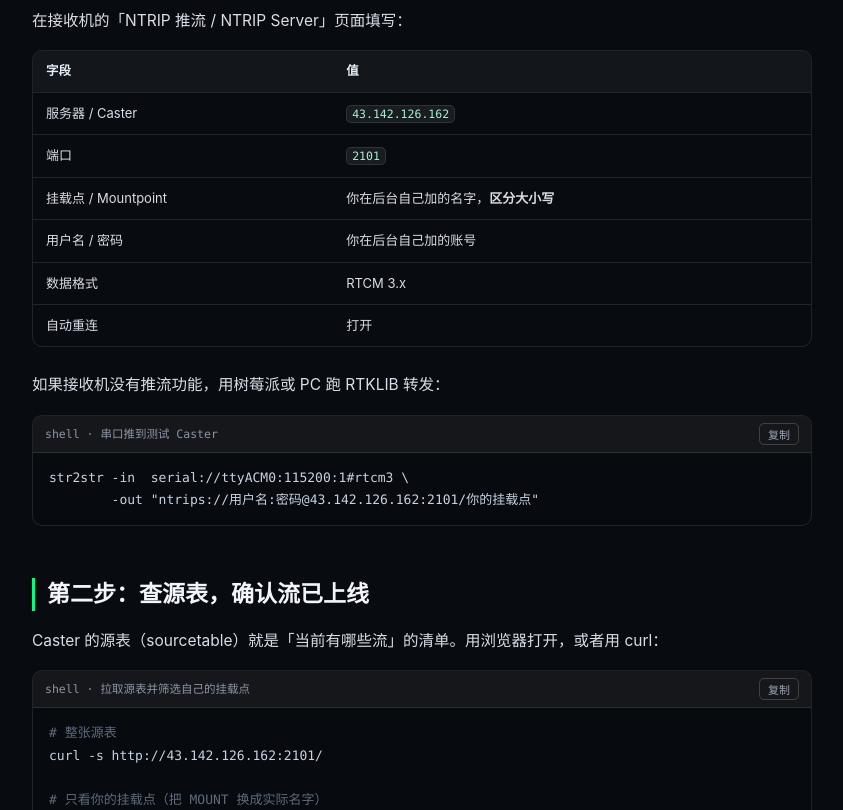
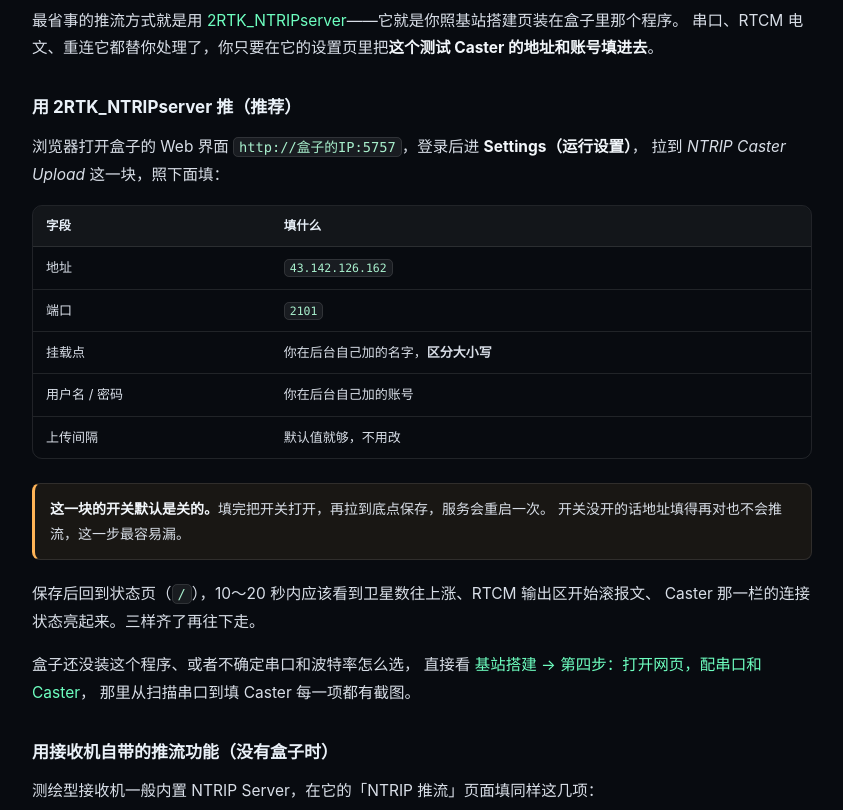
Before and after one commit to Rampump/2rtkcom, a plain HTML site: page site/test-caster/index.html in a window 1280 px wide. Shown: the part 2460-3270 px from the top of the page, without its empty margins (38-881 px from the left). Drawn offline with Linux system fonts and the light colour scheme.

Commit message:
测试服务器页第一步推流改为以 2RTK_NTRIPserver 为主线，补接收机自带推流与 RTKLIB 临时转发两条备选

```diff
--- a/site/test-caster/index.html
+++ b/site/test-caster/index.html
@@ -4,7 +4,7 @@
   <meta charset="UTF-8" />
   <meta name="viewport" content="width=device-width, initial-scale=1.0, viewport-fit=cover" />
   <title>免费 NTRIP Caster 测试服务器：自助注册挂载点，43.142.126.162:2101 | 2RTK</title>
-  <meta name="description" content="2RTK 自建的免费 NTRIP Caster 测试服务器，用于验证 RTK 基站推流与流动站拉流配置。无需申请，直接在 Web 后台自己添加用户名和挂载点（只能新增，不能修改删除）。含连接参数、注册步骤、自检命令与排查表。仅用于测试，不要用于生产。" />
+  <meta name="description" content="2RTK 自建的免费 NTRIP Caster 测试服务器，用于验证 RTK 基站推流与流动站拉流配置。无需申请，直接在 Web 后台自己添加用户名和挂载点（只能新增，不能修改删除）。推流用 2RTK_NTRIPserver 填一下 Caster 地址即可，含连接参数、注册步骤、自检命令与排查表。仅用于测试，不要用于生产。" />
   <meta name="keywords" content="免费NTRIP Caster,NTRIP测试服务器,NTRIP Caster 测试,自助注册挂载点,RTK测试,43.142.126.162 2101,RTCM推流测试" />
   <meta name="author" content="2RTK" />
   <meta name="robots" content="index,follow,max-image-preview:large,max-snippet:-1" />
@@ -150,7 +150,44 @@
       </div>
 
       <h2 id="push">第一步：把基站的流推上来</h2>
-      <p>在接收机的「NTRIP 推流 / NTRIP Server」页面填写：</p>
+      <p>
+        最省事的推流方式就是用 <a href="/rtk-base/">2RTK_NTRIPserver</a>——它就是你照基站搭建页装在盒子里那个程序。
+        串口、RTCM 电文、重连它都替你处理了，你只要在它的设置页里把<strong>这个测试 Caster 的地址和账号填进去</strong>。
+      </p>
+
+      <h3>用 2RTK_NTRIPserver 推（推荐）</h3>
+      <p>
+        浏览器打开盒子的 Web 界面 <code>http://盒子的IP:5757</code>，登录后进 <strong>Settings（运行设置）</strong>，
+        拉到 <em>NTRIP Caster Upload</em> 这一块，照下面填：
+      </p>
+      <div class="table-wrap compact">
+        <table>
+          <thead><tr><th>字段</th><th>填什么</th></tr></thead>
+          <tbody>
+            <tr><td>地址</td><td><code>43.142.126.162</code></td></tr>
+            <tr><td>端口</td><td><code>2101</code></td></tr>
+            <tr><td>挂载点</td><td>你在后台自己加的名字，<b>区分大小写</b></td></tr>
+            <tr><td>用户名 / 密码</td><td>你在后台自己加的账号</td></tr>
+            <tr><td>上传间隔</td><td>默认值就够，不用改</td></tr>
+          </tbody>
+        </table>
+      </div>
+      <div class="warn">
+        <p><b>这一块的开关默认是关的。</b>填完把开关打开，再拉到底点保存，服务会重启一次。
+        开关没开的话地址填得再对也不会推流，这一步最容易漏。</p>
+      </div>
+      <p>
+        保存后回到状态页（<code>/</code>），10～20 秒内应该看到卫星数往上涨、RTCM 输出区开始滚报文、
+        Caster 那一栏的连接状态亮起来。三样齐了再往下走。
+      </p>
+      <p>
+        盒子还没装这个程序、或者不确定串口和波特率怎么选，
+        直接看 <a href="/rtk-base/#step4">基站搭建 → 第四步：打开网页，配串口和 Caster</a>，
+        那里从扫描串口到填 Caster 每一项都有截图。
+      </p>
+
+      <h3>用接收机自带的推流功能（没有盒子时）</h3>
+      <p>测绘型接收机一般内置 NTRIP Server，在它的「NTRIP 推流」页面填同样这几项：</p>
       <div class="table-wrap compact">
         <table>
           <thead><tr><th>字段</th><th>值</th></tr></thead>
@@ -164,12 +201,17 @@
           </tbody>
         </table>
       </div>
-      <p>如果接收机没有推流功能，用树莓派或 PC 跑 RTKLIB 转发：</p>
+
+      <h3>用 RTKLIB 手动转发（临时验证）</h3>
+      <p>手边只有电脑、想快速试一下链路通不通，用 <code>str2str</code> 直接串口转发：</p>
       <div class="code-block">
         <div class="code-head"><span>shell · 串口推到测试 Caster</span></div>
         <pre>str2str -in  serial://ttyACM0:115200:1#rtcm3 \
         -out "ntrips://用户名:密码@43.142.126.162:2101/你的挂载点"</pre>
       </div>
+      <p>
+        这种方式关掉终端就断了，只适合临时验证。长期跑还是用 2RTK_NTRIPserver，它有自动重连和状态页。
+      </p>
 
       <h2 id="check">第二步：查源表，确认流已上线</h2>
       <p>
```
